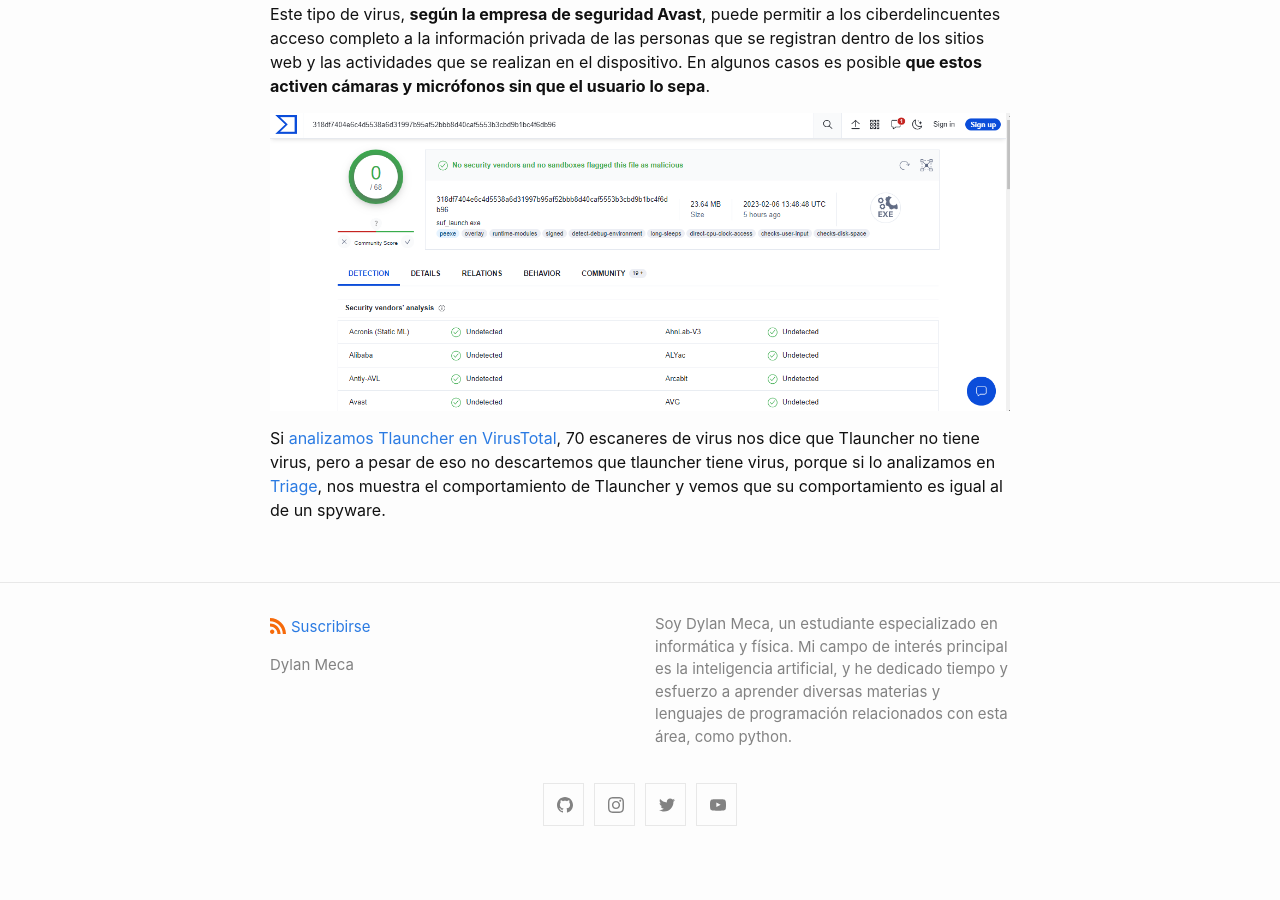
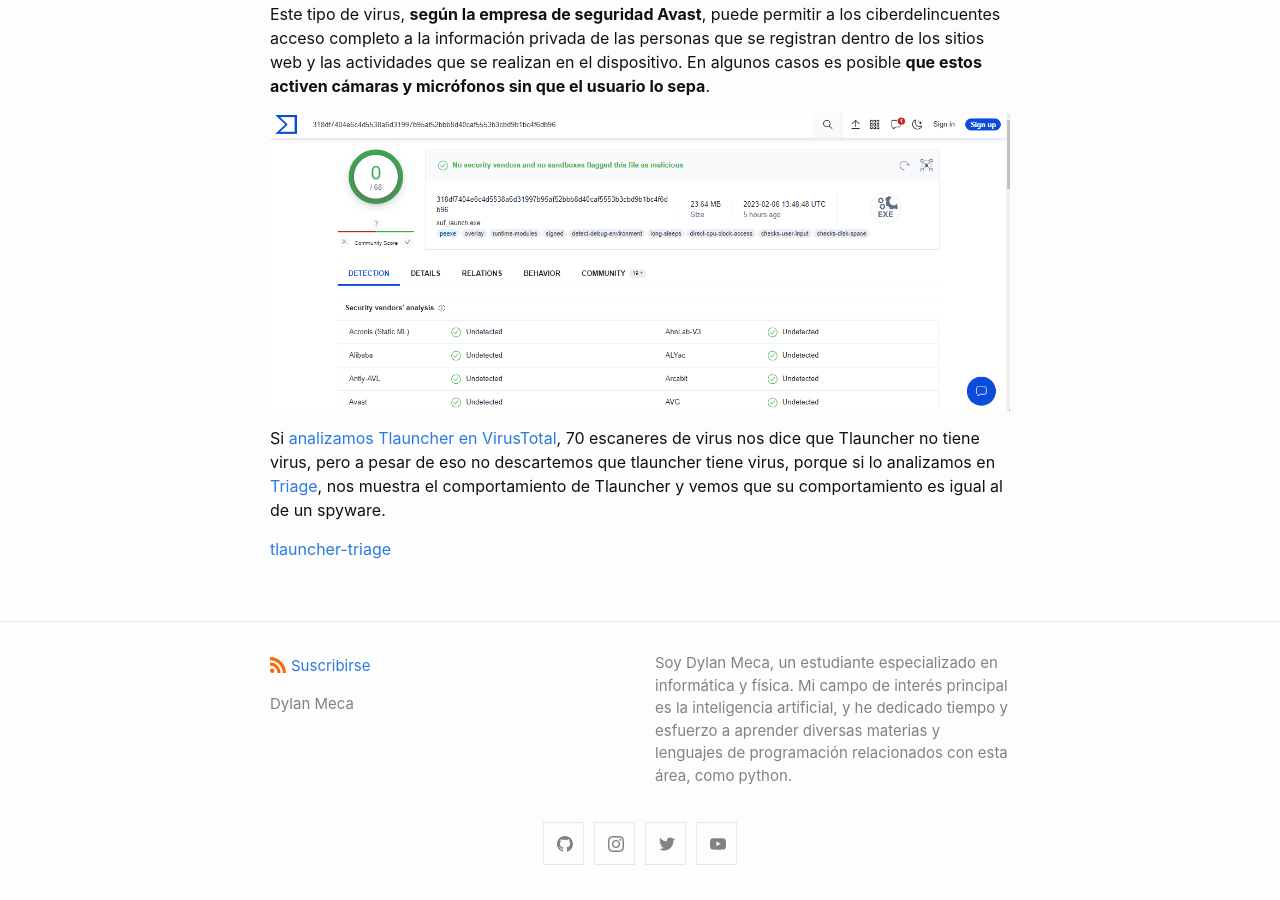
Before and after one commit to dylanmeca/dylanmeca.github.io, a Jekyll site: the page built from _posts/2023-02-06-Se-descubre-un-spyware-en-Tlauncher.md, in a window 1280 px wide and 900 px high, scrolled down 766 px. Built offline with Jekyll 4.4.1, drawn with Linux system fonts in a browser that asks for light colours; a script that is not in the unit is left out; comment, search, counter and statistics services are not loaded; before the commit the page ends 1627 px from its top, so only the background shows below that.

Commit message:
Update 2023-02-06-Se-descubre-un-spyware-en-Tlauncher.md

```diff
--- a/_posts/2023-02-06-Se-descubre-un-spyware-en-Tlauncher.md
+++ b/_posts/2023-02-06-Se-descubre-un-spyware-en-Tlauncher.md
@@ -26,3 +26,5 @@
 ![tlauncher-virustotal](https://dylanmeca.github.io/assets/img/tlauncher-virustotal.png)
 
 Si [analizamos Tlauncher en VirusTotal](https://www.virustotal.com/gui/file/318df7404e6c4d5538a6d31997b95af52bbb8d40caf5553b3cbd9b1bc4f6db96), 70 escaneres de virus nos dice que Tlauncher no tiene virus, pero a pesar de eso no descartemos que tlauncher tiene virus, porque si lo analizamos en [Triage](https://tria.ge/), nos muestra el comportamiento de Tlauncher y vemos que su comportamiento es igual al de un spyware.
+
+[tlauncher-triage](https://dylanmeca.github.io/assets/img/tlauncher-triage.png)
```
